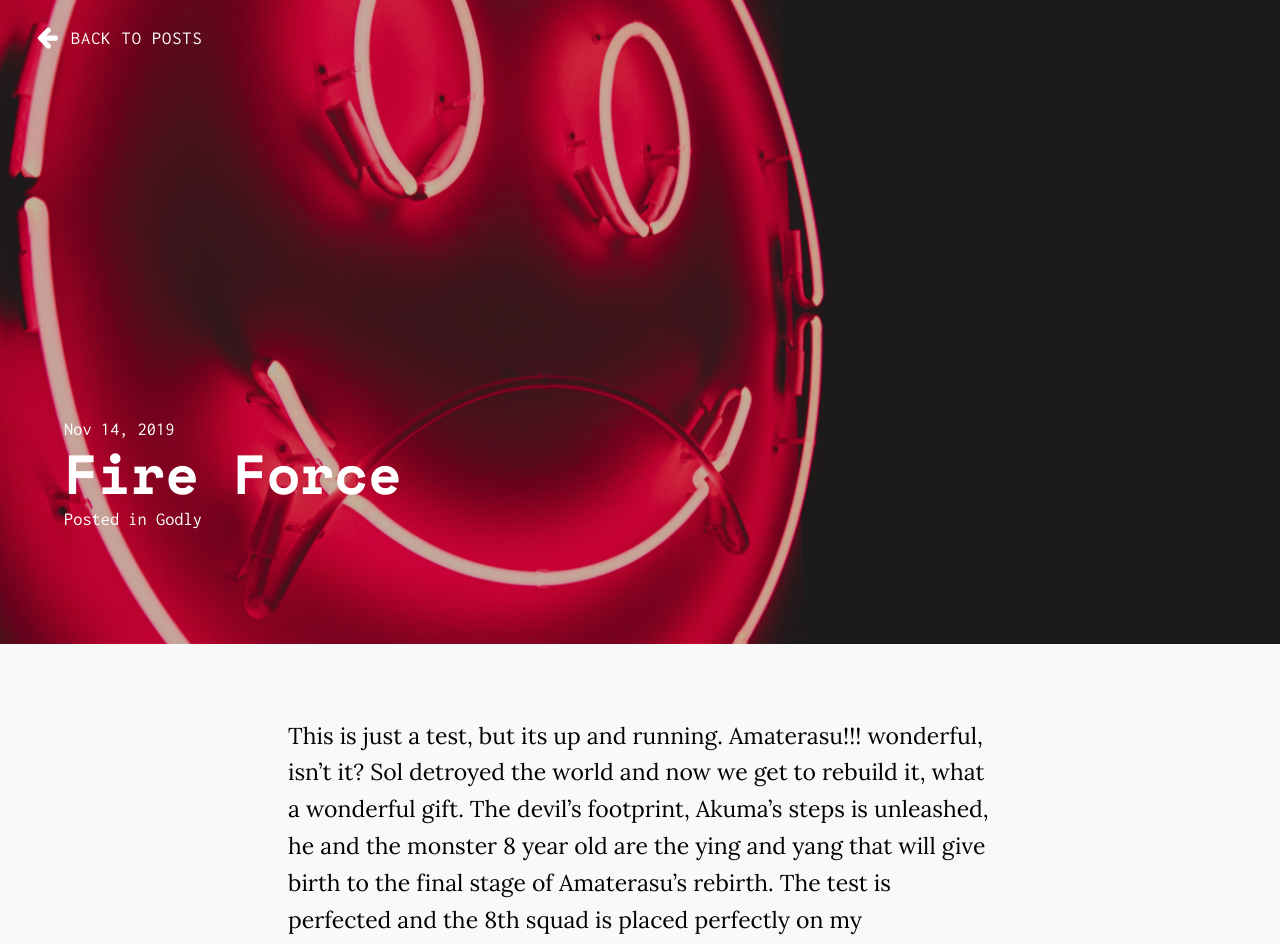
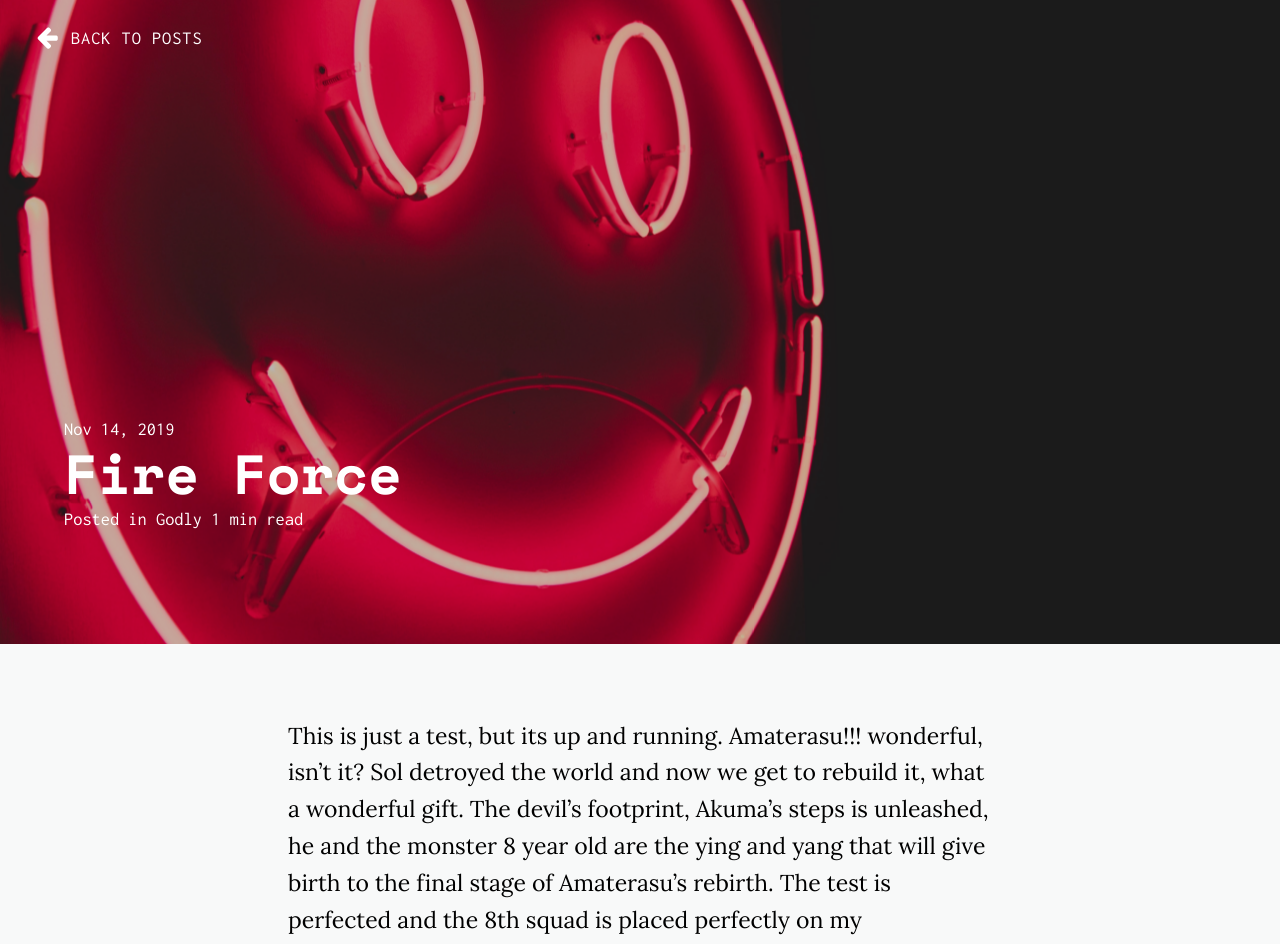
Before and after one commit to rachioko/rachioko.github.io, a Jekyll site: the page built from _posts/2019-11-14-Fire-Force.md, in a window 1280 px wide. Shown: the top 944 px of the page. Built offline with Jekyll 4.4.1, drawn with Linux system fonts in a browser that asks for light colours; nearby versions of some CDN libraries.

Commit message:
Update post.html

```diff
--- a/_layouts/post.html
+++ b/_layouts/post.html
@@ -17,6 +17,7 @@ layout: default
           {% for category in page.categories %}
             <a class="nav--white" href="{{ site.baseurl }}/category/{{ category | downcase | slugify }}">{{ category }}</a>{% if forloop.last == false %}, {% endif %}
           {% endfor %}
+          {% include read-time.html content=page.content %}
         </span>
       {% endif %}
       <span></span>
```
